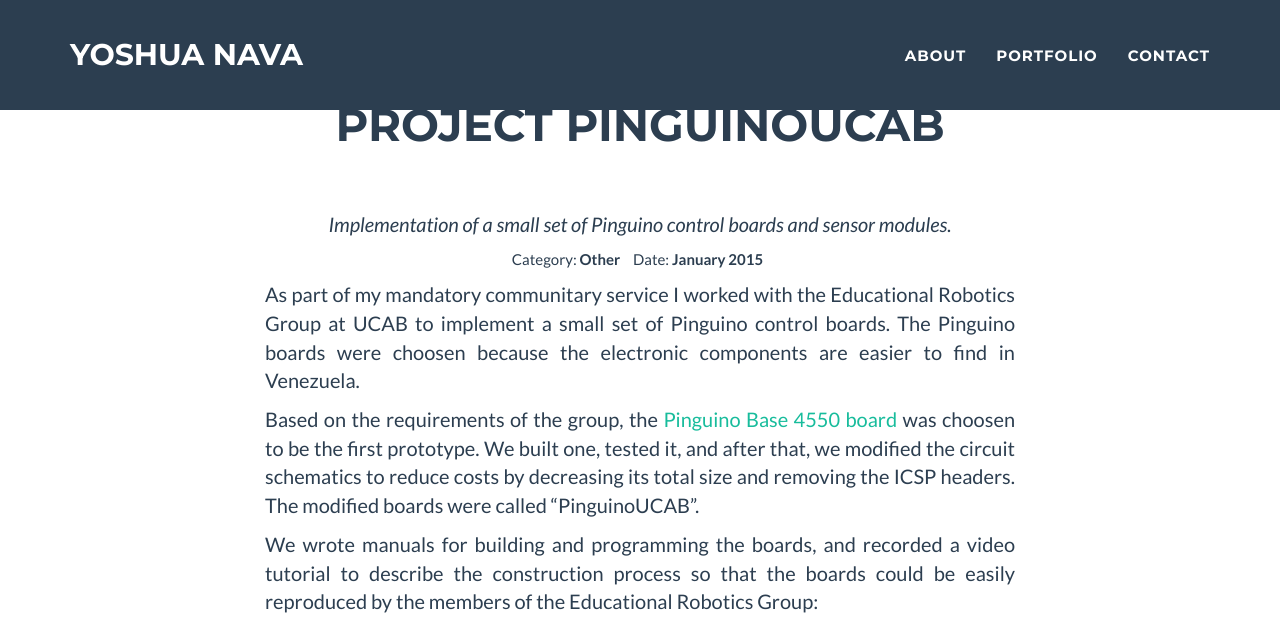
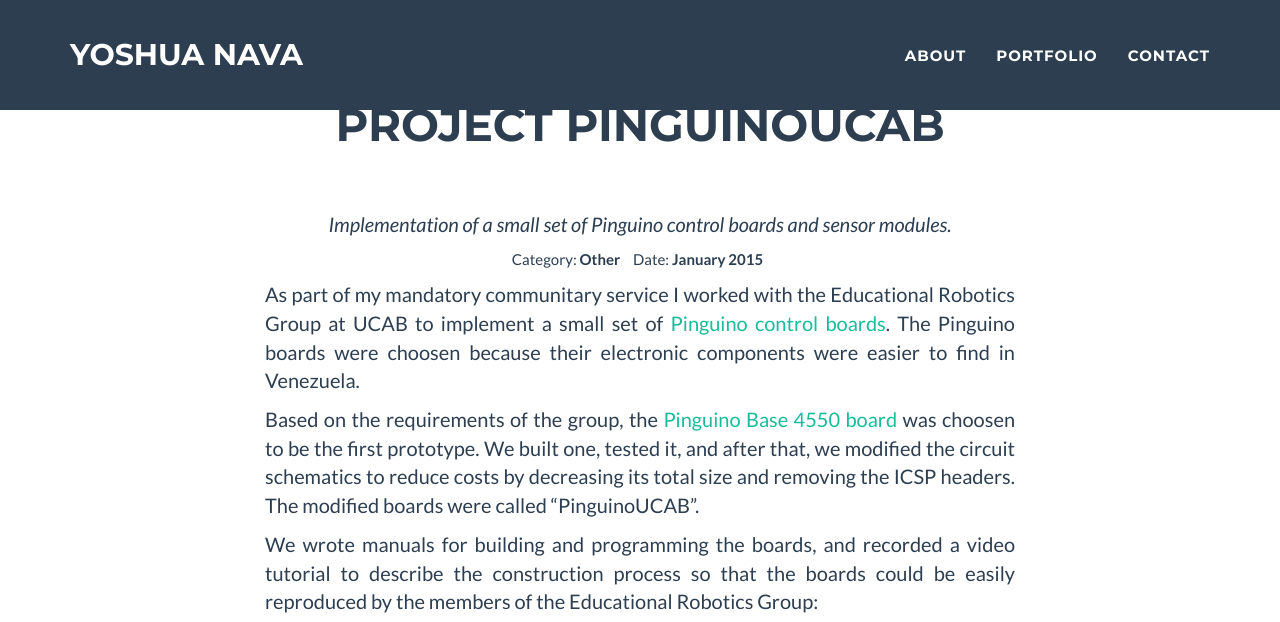
Before and after one commit to YoshuaNava/yoshuanava.github.io, a Jekyll site: the page built from _posts/2014-07-18-project-PinguinoUCAB.markdown, in a window 1280 px wide and 1143 px high, cut to the strip 0-622 px from the top of the window. Built offline with Jekyll 4.4.1, drawn with Linux system fonts in a browser that asks for light colours.

Commit message:
Error pinguino ucab.

```diff
--- a/_posts/2014-07-18-project-PinguinoUCAB.markdown
+++ b/_posts/2014-07-18-project-PinguinoUCAB.markdown
@@ -11,8 +11,9 @@
 p_languages: "Pinguino C"
 ---
 
-As part of my mandatory communitary service I worked with the Educational Robotics Group at UCAB to implement a small set of Pinguino
-control boards. The Pinguino boards were choosen because the electronic components are easier to find in Venezuela.
+As part of my mandatory communitary service I worked with the Educational Robotics Group at UCAB to implement a small set of
+<a href="http://pinguino.cc/">Pinguino control boards</a>. The Pinguino boards were choosen because their electronic components were
+easier to find in Venezuela.
 
 Based on the requirements of the group, the <a href="https://github.com/PinguinoBase/Pinguino-Base-4550">Pinguino Base 4550 board</a>
 was choosen to be the first prototype. We built one, tested it, and after that, we modified the circuit schematics to reduce costs by
```
